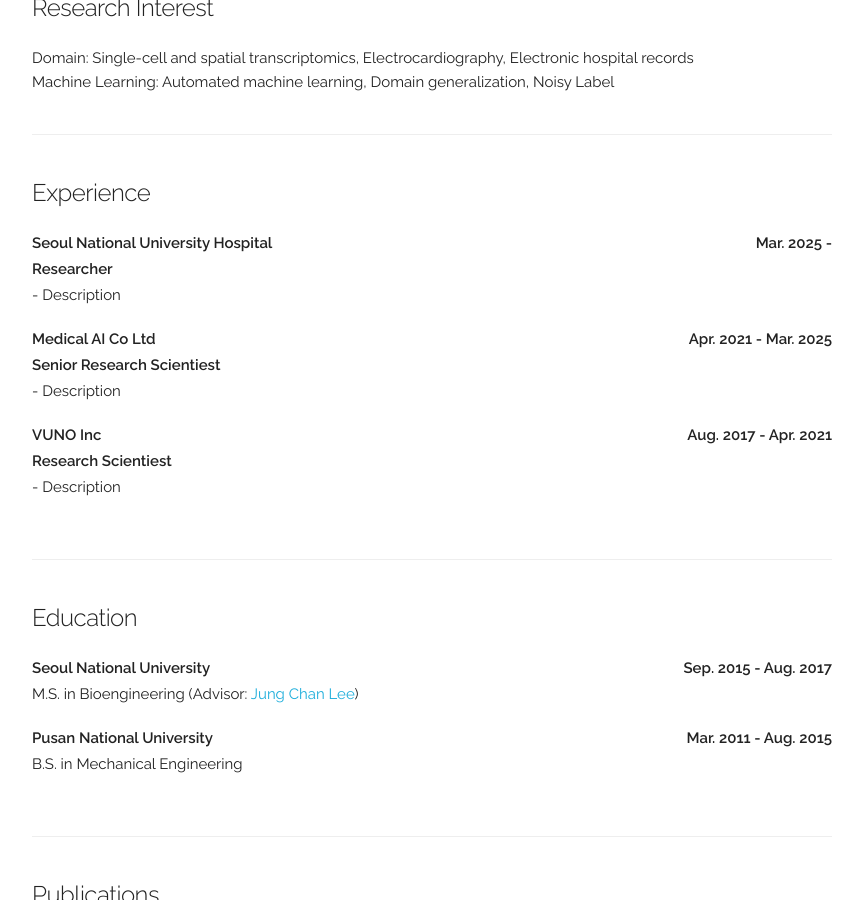
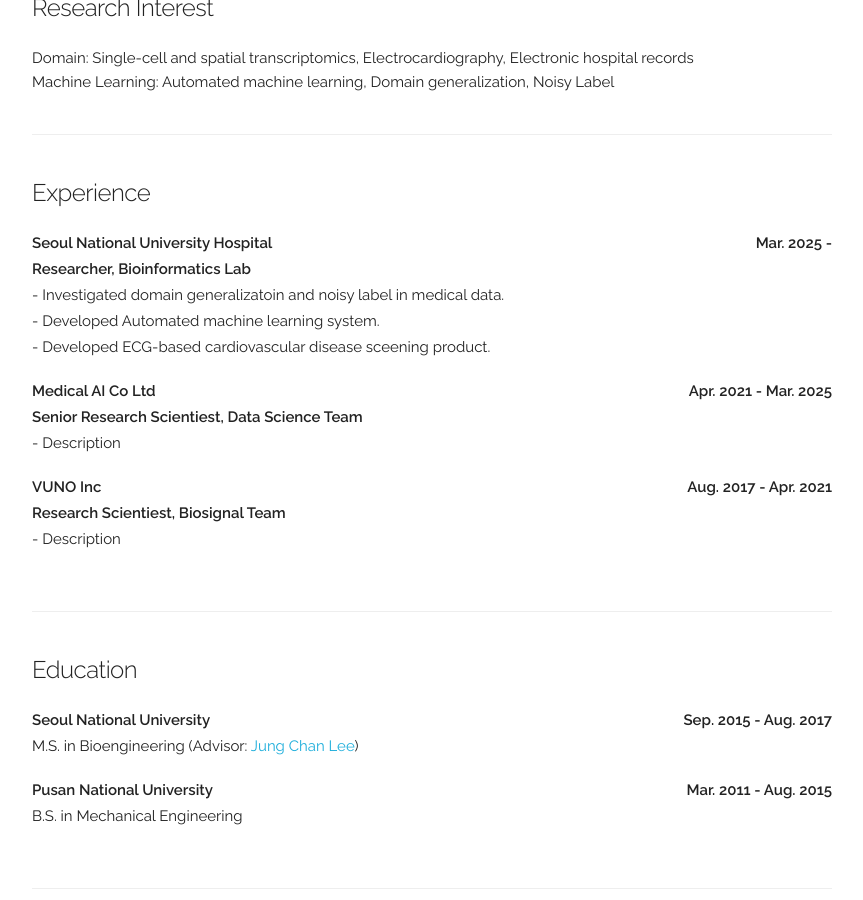
Before and after one commit to byeongtak/byeongtak.github.io, a Jekyll site: the page built from index.html, in a window 1280 px wide and 900 px high, scrolled down 344 px. Shown: the whole window, without its empty margins (208-1071 px from the left). Built offline with Jekyll 4.4.1, drawn with Linux system fonts in a browser that asks for light colours.

Commit message:
Update index.html

```diff
--- a/index.html
+++ b/index.html
@@ -25,21 +25,24 @@
   <h5>Experience</h5>
         <div class="paper">
           <p class="title"><b>Seoul National University Hospital<b style="float:right;">Mar. 2025 - </b></b></p>
-          <p class="title"><b>Researcher<b style="float:right;"></b></b></p>
-          <p> - Description</p>
+          <p class="title"><b>Researcher, Bioinformatics Lab<b style="float:right;"></b></b></p>
+          <p> - Investigated domain generalizatoin and noisy label in medical data.</p>
+          <p> - Developed Automated machine learning system.</p>
+	  <p> - Developed ECG-based cardiovascular disease sceening product.</p>
+
           <p></p>
         </div>
 
         <div class="paper">
           <p class="title"><b>Medical AI Co Ltd<b style="float:right;">Apr. 2021 - Mar. 2025</b></b></p>
-          <p class="title"><b>Senior Research Scientiest<b style="float:right;"></b></b></p>
+          <p class="title"><b>Senior Research Scientiest, Data Science Team<b style="float:right;"></b></b></p>
           <p> - Description</p>
           <p></p>
         </div>
 
         <div class="paper">
           <p class="title"><b>VUNO Inc<b style="float:right;">Aug. 2017 - Apr. 2021</b></b></p>
-          <p class="title"><b>Research Scientiest<b style="float:right;"></b></b></p>
+          <p class="title"><b>Research Scientiest, Biosignal Team<b style="float:right;"></b></b></p>
           <p> - Description</p>
           <p></p>
         </div>
```
